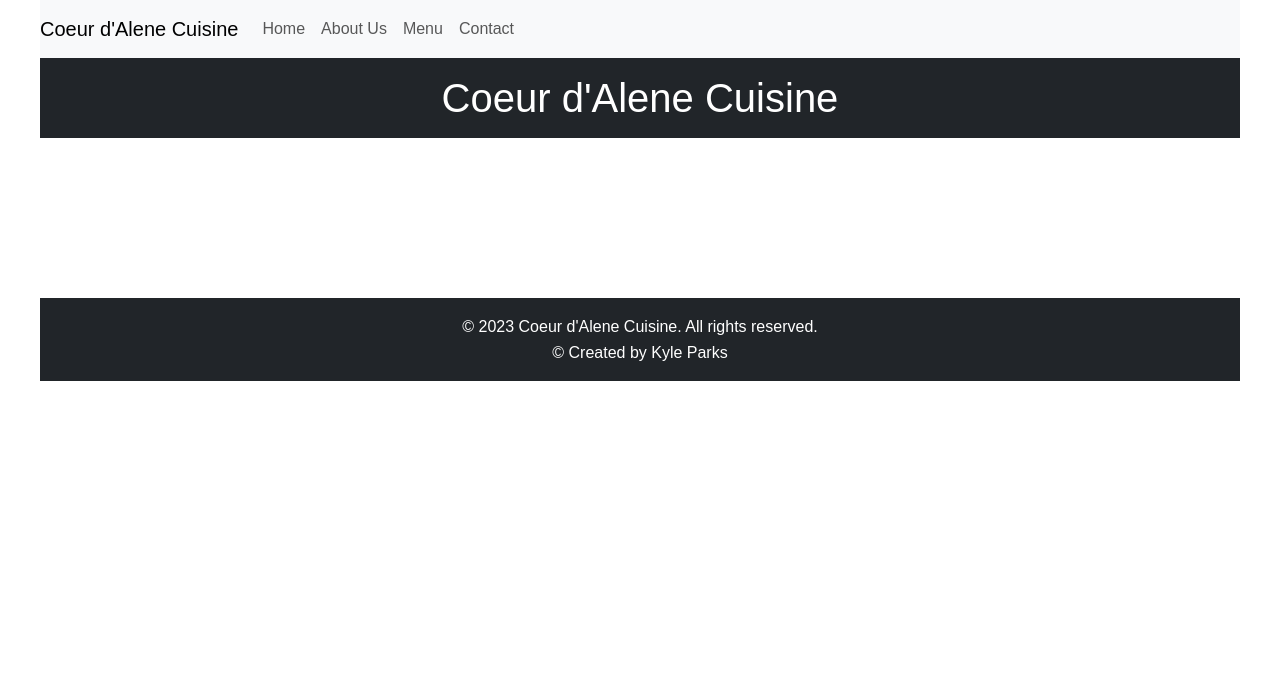
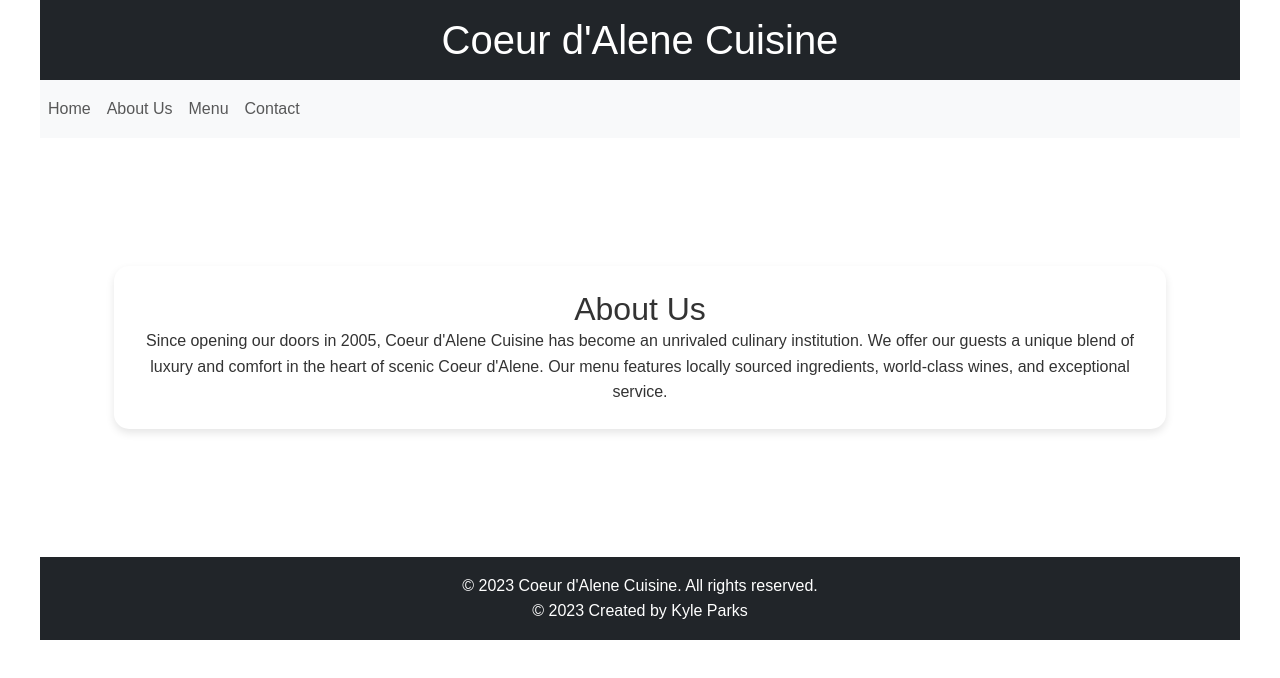
Before and after one commit to Goobber33/Restaurant-Template, a React (Create React App) app: page /about in a window 1280 px wide. Shown: the top 678 px of the page. Built offline with nearby package versions, Linux system fonts and the light colour scheme.

Commit message:
Added an about section

```diff
--- a/src/App.tsx
+++ b/src/App.tsx
@@ -1,8 +1,9 @@
 import React from 'react';
-import 'bootstrap/dist/css/bootstrap.min.css'; // Importing Bootstrap CSS
+import 'bootstrap/dist/css/bootstrap.min.css';
 import './App.css';
 import HomePage from './components/HomePage/HomePage';
-import NavBar from './components/NavBar/NavBar'; // Make sure you import NavBar
+import About from './components/About/About'; // Import the About component
+import NavBar from './components/NavBar/NavBar';
 import {
   BrowserRouter as Router,
   Route,
@@ -13,21 +14,22 @@ function App() {
   return (
     <Router>
       <div className="App">
-        <NavBar />  {/* Include the NavBar component here */}
-
         <header className="bg-dark text-white text-center py-3">
           <h1>Coeur d'Alene Cuisine</h1>
         </header>
 
+        <NavBar />
+
         <main className="container my-5">
           <Routes>
             <Route path="/" element={<HomePage />} />
+            <Route path="/about" element={<About />} /> {/* New About Route */}
           </Routes>
         </main>
 
         <footer className="bg-dark text-white text-center py-3">
           <p>© 2023 Coeur d'Alene Cuisine. All rights reserved.</p>
-          <p>© Created by Kyle Parks</p>
+          <p>© 2023 Created by Kyle Parks</p>
         </footer>
       </div>
     </Router>
--- /dev/null
+++ b/src/components/About/About.tsx
@@ -0,0 +1,13 @@
+import React from 'react';
+import './About.css'; // Create an About.css if you need specific styling
+
+const About: React.FC = () => {
+  return (
+    <section className="about-us text-center my-5 p-4">
+      <h2>About Us</h2>
+      <p>Since opening our doors in 2005, Coeur d'Alene Cuisine has become an unrivaled culinary institution. We offer our guests a unique blend of luxury and comfort in the heart of scenic Coeur d'Alene. Our menu features locally sourced ingredients, world-class wines, and exceptional service.</p>
+    </section>
+  );
+};
+
+export default About;
--- a/src/components/HomePage/HomePage.tsx
+++ b/src/components/HomePage/HomePage.tsx
@@ -7,11 +7,6 @@ const HomePage: React.FC = () => {
        <section className="hero-section bg-dark text-white text-center py-5">
         <h1>Welcome to Coeur d'Alene Cuisine</h1>
         <p>Where Culinary Excellence Meets Lakeside Elegance</p>
-      </section>
-
-      <section className="about-us text-center my-5 p-4">
-        <h2>About Us</h2>
-        <p>Since opening our doors in 2005, Coeur d'Alene Cuisine has become an unrivaled culinary institution. We offer our guests a unique blend of luxury and comfort in the heart of scenic Coeur d'Alene. Our menu features locally sourced ingredients, world-class wines, and exceptional service.</p>
       </section>
 
       <section className="testimonials text-center my-5 p-4">
--- a/src/components/NavBar/NavBar.tsx
+++ b/src/components/NavBar/NavBar.tsx
@@ -1,21 +1,19 @@
-// NavBar.tsx
 import React from 'react';
 import { Link } from 'react-router-dom';
 
 const NavBar: React.FC = () => {
   return (
     <nav className="navbar navbar-expand-lg navbar-light bg-light">
-      <Link className="navbar-brand" to="/">Coeur d'Alene Cuisine</Link>
       <button className="navbar-toggler" type="button" data-toggle="collapse" data-target="#navbarNav" aria-controls="navbarNav" aria-expanded="false" aria-label="Toggle navigation">
         <span className="navbar-toggler-icon"></span>
       </button>
       <div className="collapse navbar-collapse" id="navbarNav">
         <ul className="navbar-nav">
           <li className="nav-item active">
-            <Link className="nav-link" to="/">Home <span className="sr-only"></span></Link>
+            <Link className="nav-link" to="/">Home</Link>
           </li>
           <li className="nav-item">
-            <Link className="nav-link" to="/about">About Us</Link>
+            <Link className="nav-link" to="/about">About Us</Link> {/* Added NavLink for About Us */}
           </li>
           <li className="nav-item">
             <Link className="nav-link" to="/menu">Menu</Link>
```
Also changed, not shown: src/components/About/About.css (added), 1 other file (tests, documents, lock files or other folders).
